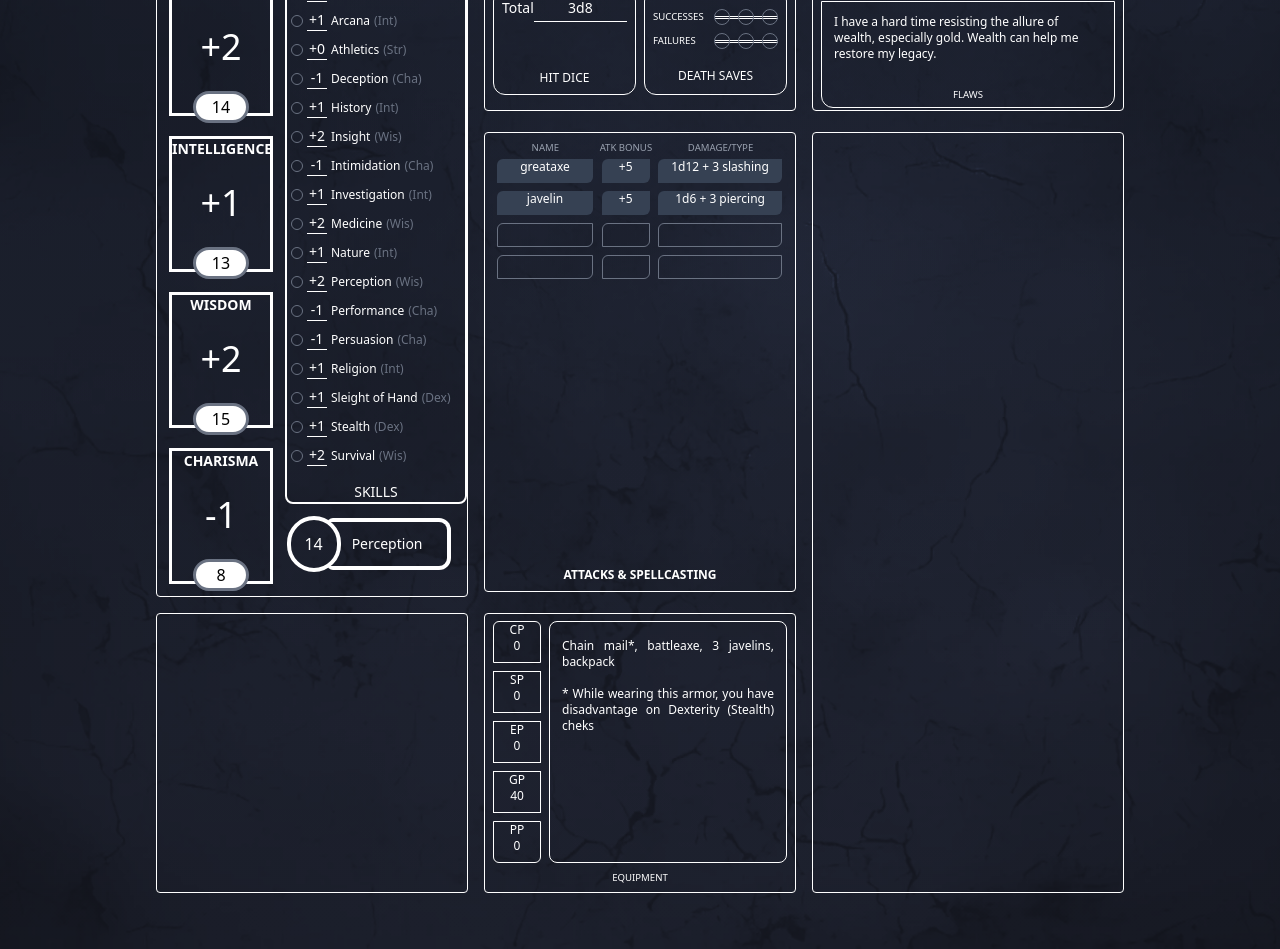
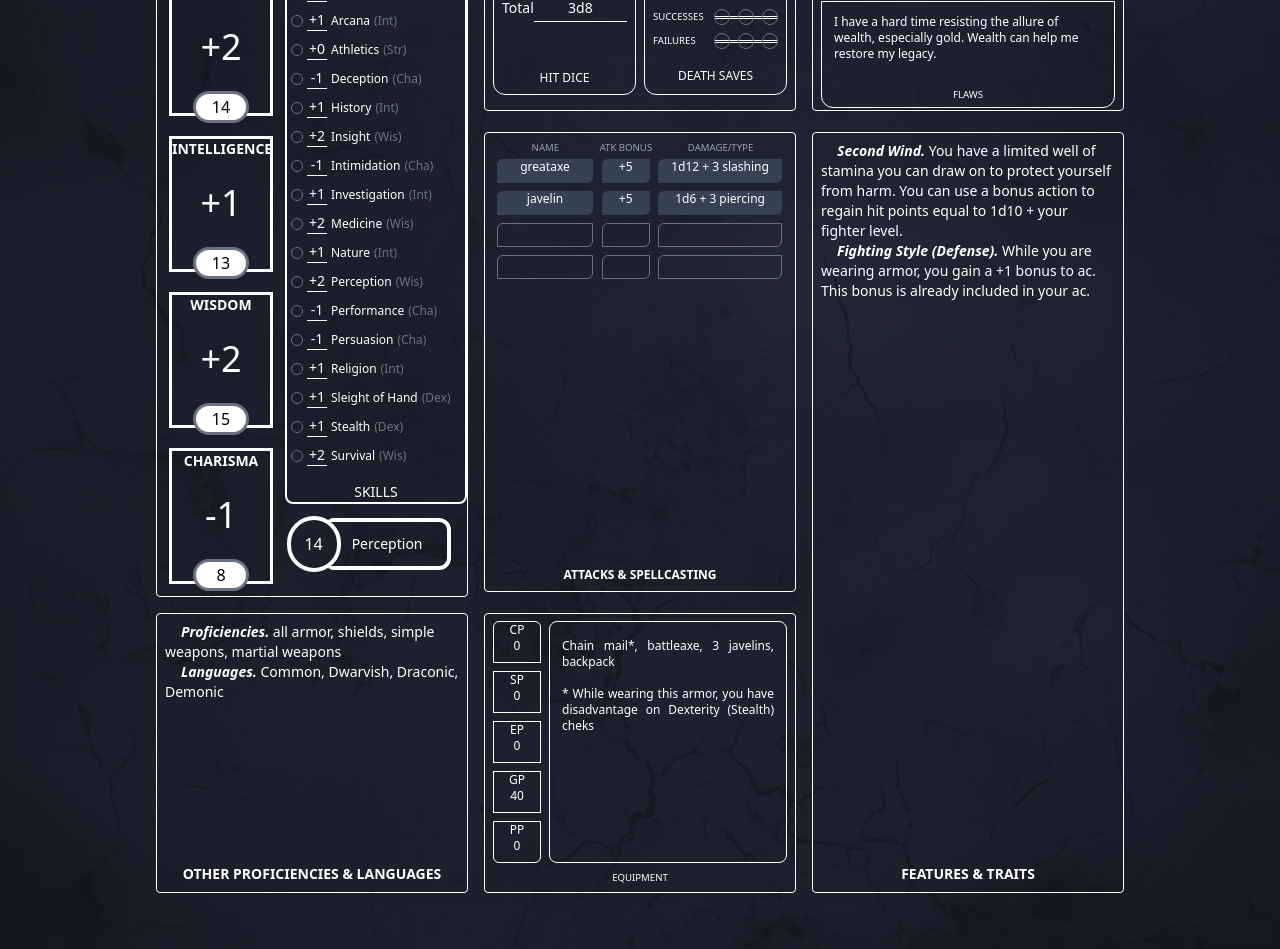
Before and after one commit to lematosdev/hackathon-boot-dev, a SvelteKit app in the folder client/: page /character-creator in a window 1280 px wide. Shown: the part 580-1529 px from the top of the page. Built offline with nearby package versions, Linux system fonts and the light colour scheme.

Commit message:
feat: add two last sections (#19)

```diff
--- a/client/src/routes/character-creator/+page.svelte
+++ b/client/src/routes/character-creator/+page.svelte
@@ -56,7 +56,7 @@
   const level = 3;
   const hidDice = 8;
 
-  let proficiencies: string[] = $state([]);
+  let skillsWithProficiencies: string[] = $state([]);
 
   const initiative = getAbilityModifier(
     abilityScores.find((a) => a.code === 'dex')?.value || 0,
@@ -106,6 +106,27 @@
     gp: 40,
     pp: 0,
   });
+  const traits = [
+    {
+      name: 'Second Wind',
+      description:
+        'You have a limited well of stamina you can draw on to protect yourself from harm. You can use a bonus action to regain hit points equal to 1d10 + your fighter level.',
+    },
+    {
+      name: 'Fighting Style (Defense)',
+      description:
+        'While you are wearing armor, you gain a +1 bonus to ac. This bonus is already included in your ac.',
+    },
+  ];
+
+  const proficiencies = [
+    'all armor',
+    'shields',
+    'simple weapons',
+    'martial weapons',
+  ];
+
+  const languages = ['common', 'dwarvish', 'draconic', 'demonic'];
 </script>
 
 <div class="flex justify-center character-form">
@@ -143,13 +164,13 @@
           </div>
           <Skills
             {level}
-            list={proficiencies}
+            list={skillsWithProficiencies}
             skills={abilityScores}
             title="Saving Throws"
           />
           <Skills
             {level}
-            list={proficiencies}
+            list={skillsWithProficiencies}
             skills={skills.map((s) => ({
               ...s,
               value: abilityScores.find((a) => a.code === s.ability)
@@ -297,15 +318,15 @@
         <table class="table-auto">
           <thead>
             <tr>
-              <th class="uppercase text-[0.6rem] font-normal text-gray-400"
-                >name</th
-              >
-              <th class="uppercase text-[0.6rem] font-normal text-gray-400"
-                >atk bonus</th
-              >
-              <th class="uppercase text-[0.6rem] font-normal text-gray-400"
-                >damage/type</th
-              >
+              <th class="uppercase text-[0.6rem] font-normal text-gray-400">
+                name
+              </th>
+              <th class="uppercase text-[0.6rem] font-normal text-gray-400">
+                atk bonus
+              </th>
+              <th class="uppercase text-[0.6rem] font-normal text-gray-400">
+                damage/type
+              </th>
             </tr>
           </thead>
           <tbody>
@@ -320,8 +341,34 @@
           Attacks & spellcasting
         </p>
       </div>
-      <div class="border rounded row-span-2"></div>
-      <div class="border rounded h-70"></div>
+      <div class="border rounded row-span-2 p-2 flex flex-col justify-between">
+        <div>
+          {#each traits as { name, description }}
+            <p class="text-sm">
+              <span class="font-bold italic pl-4">{name}.</span>
+              {description}
+            </p>
+          {/each}
+        </div>
+        <p class="uppercase text-sm font-bold text-center">Features & traits</p>
+      </div>
+      <div class="border rounded h-70 p-2 flex flex-col justify-between">
+        <div>
+          <div>
+            <p class="text-sm">
+              <span class="font-bold italic pl-4">Proficiencies.</span>
+              {proficiencies.join(', ')}
+            </p>
+            <p class="text-sm capitalize">
+              <span class="font-bold italic pl-4">Languages.</span>
+              {languages.join(', ')}
+            </p>
+          </div>
+        </div>
+        <p class="uppercase text-sm font-bold text-center">
+          Other proficiencies & languages
+        </p>
+      </div>
       <div
         class="relative border border-white rounded p-2 flex flex-col justify-center gap-y-2 h-70"
       >
@@ -355,11 +402,7 @@
             ></textarea>
           </div>
         </div>
-        <p
-          class="uppercase text-[0.6rem] text-center"
-        >
-          Equipment
-        </p>
+        <p class="uppercase text-[0.6rem] text-center">Equipment</p>
       </div>
     </div>
   </form>
```
